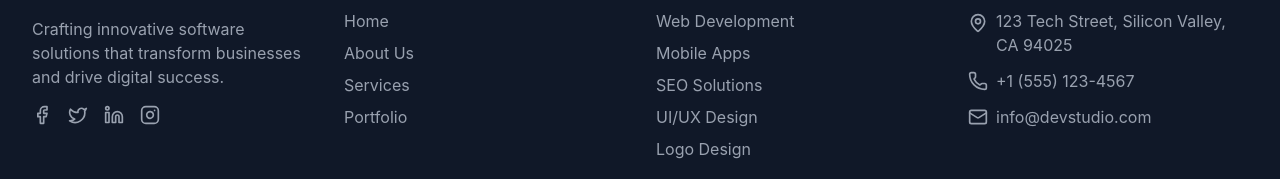
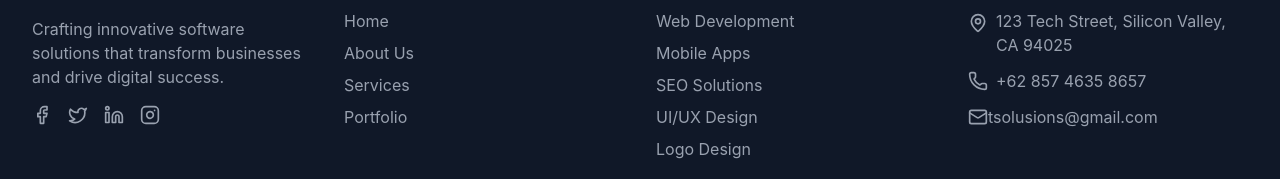
Before and after one commit to UCHEOGBU007/T-Solusions-Group, a React (Vite) app: page /contact in a window 1280 px wide. Shown: the part 1560-1739 px from the top of the page. Built offline with nearby package versions, Linux system fonts and the light colour scheme.

Commit message:
addree and other details update

```diff
--- a/src/app/components/Footer.tsx
+++ b/src/app/components/Footer.tsx
@@ -120,13 +120,21 @@ export function Footer() {
               </li>
               <li className="flex items-center space-x-2 text-gray-400">
                 <Phone size={20} />
-                <a href="tel:">
-                  <span>+1 (555) 123-4567</span>
+                <a
+                  href="tel:+6285746358657"
+                  className="hover:text-[#0ca7e6] transition-colors"
+                >
+                  <span>+62 857 4635 8657</span>
                 </a>
               </li>
               <li className="flex items-center space-x-2 text-gray-400">
-                <Mail size={20} />
-                <span>info@devstudio.com</span>
+                <a
+                  href="mailto:tsolusions@gmail.com"
+                  className="hover:text-[#0ca7e6] transition-colors inline-flex items-center ml-4px gap-2px"
+                >
+                  <Mail size={20} />
+                  <span>tsolusions@gmail.com</span>
+                </a>
               </li>
             </ul>
           </div>
--- a/src/app/pages/Home.tsx
+++ b/src/app/pages/Home.tsx
@@ -298,7 +298,9 @@ export function Home() {
               />
             </div>
             <div>
-              <h2 className="text-4xl font-bold mb-6">Why Choose DevStudio?</h2>
+              <h2 className="text-4xl font-bold mb-6">
+                Why Choose T-Solusions Group?
+              </h2>
               <p className="text-gray-600 mb-6">
                 We combine technical expertise with creative thinking to deliver
                 exceptional software solutions that exceed expectations.
```
